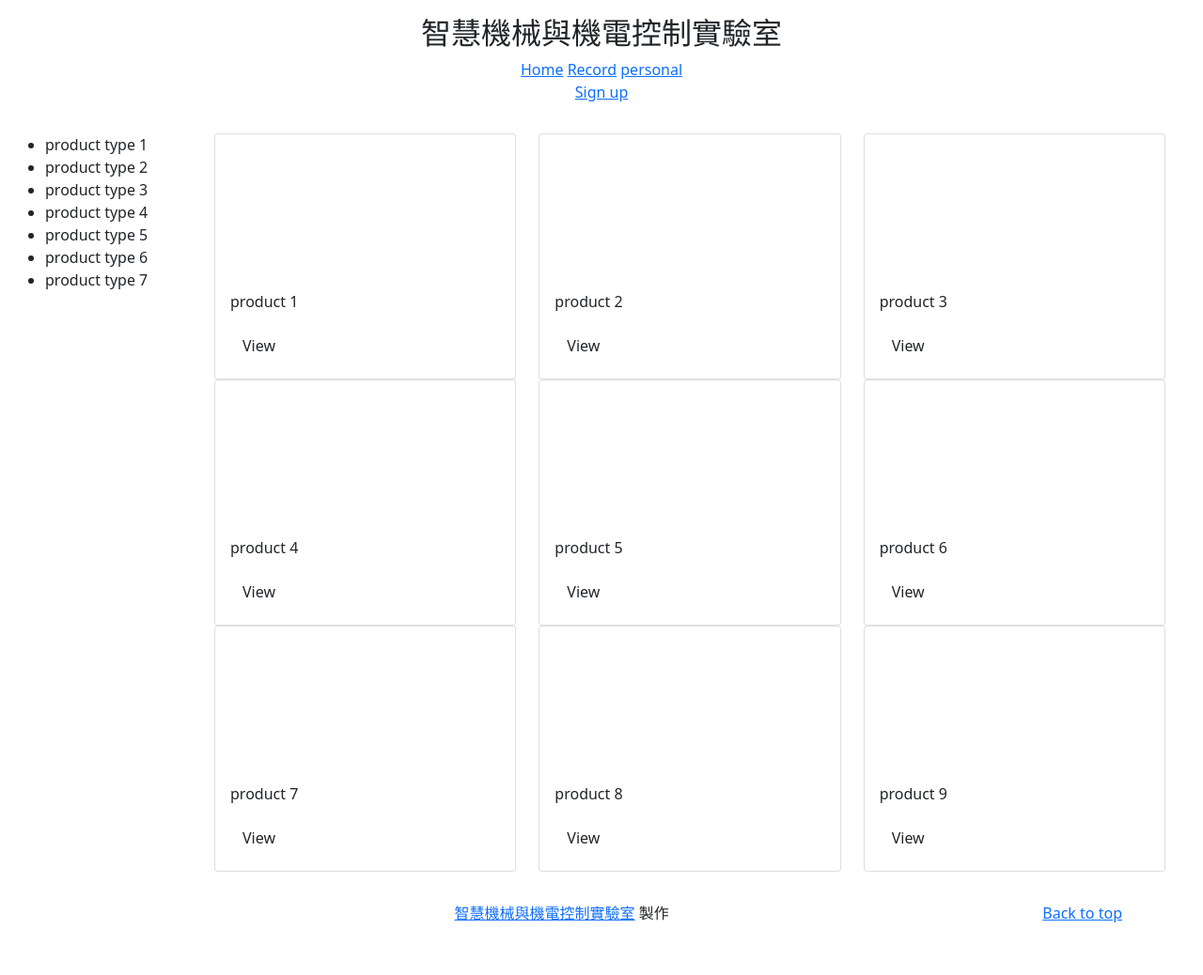
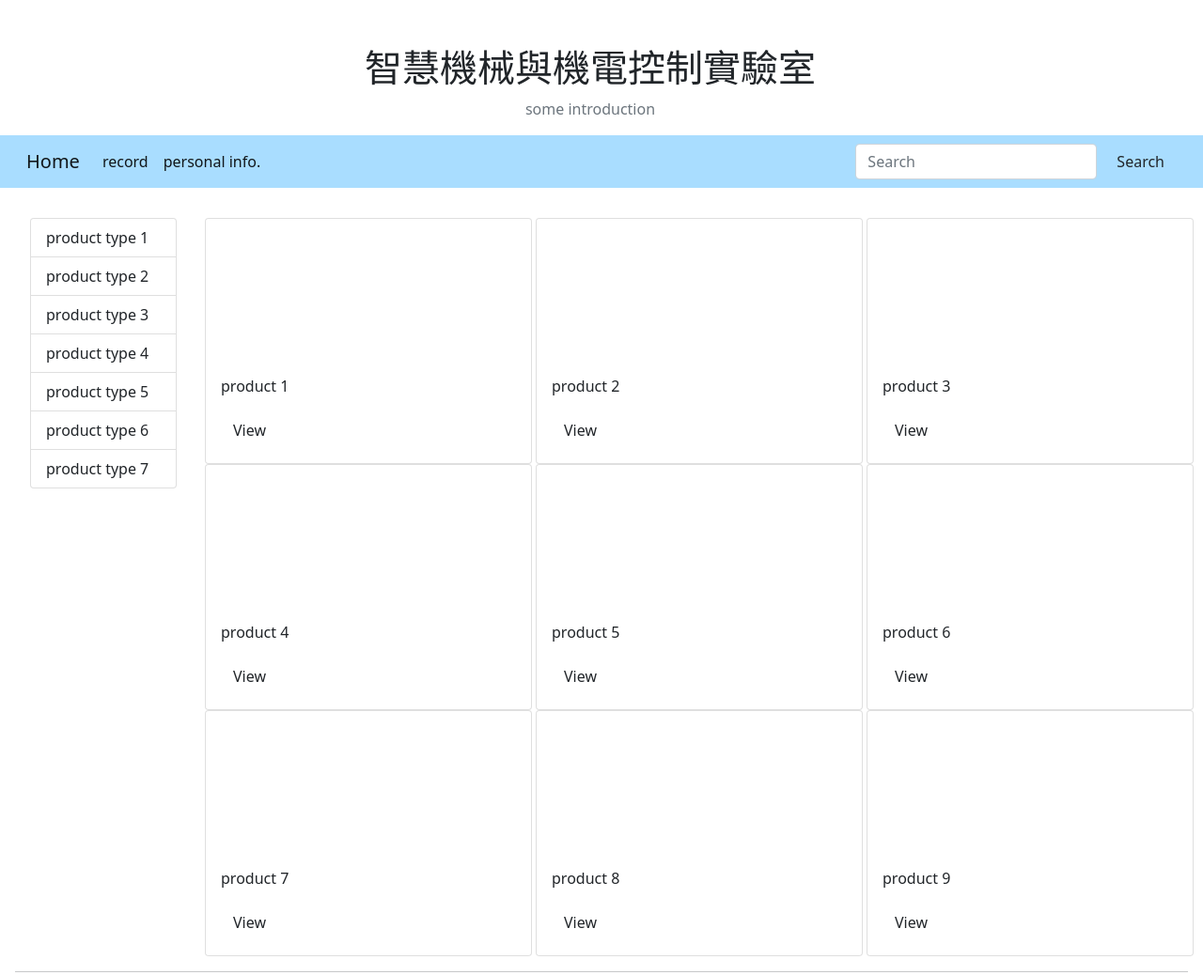
Before and after one commit to belegostian/front-edge-pages-on-mac, a plain HTML site: page index.html in a window 1280 px wide. Shown: the top 1038 px of the page at 94% size. Before the commit the page ends 1016 px from the top, so only its background shows below. Drawn offline with nearby package versions, Linux system fonts and the light colour scheme.

Commit message:
index.html v.1 done

```diff
--- a/CSS/all.css
+++ b/CSS/all.css
@@ -4,6 +4,9 @@
 body {
     font-family:-apple-system, BlinkMacSystemFont, "Microsoft JhengHei", "Segoe UI", Roboto, "Helvetica Neue", Arial, "Noto Sans", "Liberation Sans", sans-serif, "Apple Color Emoji", "Segoe UI Emoji", "Segoe UI Symbol";
 }
+navbar{
+    background-color: #a1d8ff;
+}
 /*layout*/
 /*layout*/
 /*layout*/
--- a/index.html
+++ b/index.html
@@ -5,7 +5,7 @@
     <meta http-equiv="X-UA-Compatible" content="IE=edge" />
     <meta name="viewport" content="width=device-width, initial-scale=1.0" />
     <title>智慧機械與機電控制實驗室</title>
-    <link href="css/all.css" rel="stylesheet" />
+    <link href="CSS/all.css" rel="stylesheet" />
     <link
       href="https://cdn.jsdelivr.net/npm/bootstrap@5.0.0-beta2/dist/css/bootstrap.min.css"
       rel="stylesheet"
@@ -15,35 +15,64 @@
   </head>
   <body>
     <main>
-      <header class="jumbotron jumbotron-fluid text-center p-3">
-        <!--https://getbootstrap.com/docs/5.0/examples/pricing/-->
-        <h2>智慧機械與機電控制實驗室</h2>
-        <nav>
-          <nav class="">
-            <a class="" href="#">Home</a>
-            <a class="" href="#">Record</a>
-            <a class="" href="#">personal</a>
-          </nav>
-          <a class="" href="#">Sign up</a>
+      <header class="jumbotron jumbotron-fluid">
+        <div class="container-fluid row pt-5">
+          <div class="col-6 mx-auto text-center">
+            <h1 class="">智慧機械與機電控制實驗室</h1>
+            <p class="text-muted">some introduction</p>
+          </div>
+        </div>
+        <nav
+          class="navbar navbar-expand navbar-light"
+          style="background-color: rgb(169, 221, 255)"
+        >
+          <div class="container-fluid mx-3">
+            <a class="navbar-brand" href="#">Home</a>
+            <div class="navbar-collapse">
+              <ul class="navbar-nav me-auto mb-0">
+                <li class="nav-item">
+                  <a class="nav-link active" aria-current="page" href="#"
+                    >record</a
+                  >
+                </li>
+                <li class="nav-item">
+                  <a class="nav-link active" aria-current="page" href="#"
+                    >personal info.</a
+                  >
+                </li>
+              </ul>
+              <form class="d-flex">
+                <input
+                  class="form-control me-2"
+                  type="search"
+                  placeholder="Search"
+                />
+                <button class="btn" type="submit">Search</button>
+              </form>
+            </div>
+          </div>
         </nav>
       </header>
+      <nav>
+        <nav class="navbar navbar-light"></nav>
+      </nav>
       <div class="container-fluid p-3">
         <div class="row">
-          <aside class="col-lg-2">
+          <aside class="col-2">
             <!--https://getbootstrap.com/docs/5.0/examples/dashboard/-->
             <div>
-              <ul>
-                <li>product type 1</li>
-                <li>product type 2</li>
-                <li>product type 3</li>
-                <li>product type 4</li>
-                <li>product type 5</li>
-                <li>product type 6</li>
-                <li>product type 7</li>
+              <ul class="list-group mx-3">
+                <li class="list-group-item">product type 1</li>
+                <li class="list-group-item">product type 2</li>
+                <li class="list-group-item">product type 3</li>
+                <li class="list-group-item">product type 4</li>
+                <li class="list-group-item">product type 5</li>
+                <li class="list-group-item">product type 6</li>
+                <li class="list-group-item">product type 7</li>
               </ul>
             </div>
           </aside>
-          <div id="content" div class="row col-lg-10">
+          <div id="content" div class="row col-10 gx-1">
             <!--https://getbootstrap.com/docs/5.0/examples/album/-->
             <div div class="col">
               <div class="card">
@@ -128,11 +157,10 @@
             </div>
           </div>
         </div>
+        <hr class="featurette-divider" />
       </div>
-
       <footer class="container p-3">
-        <p class="float-end"><a href="#">Back to top</a></p>
-        <p class="text-center"><a href="#">智慧機械與機電控制實驗室</a> 製作</p>
+        <p class="text-center"><a href="#">Back to top</a></p>
       </footer>
     </main>
     <script src="Js/jquery-3.5.1.min.js"></script>
```
Also changed, not shown: lay_out.html (+46 -14 lines), log_in.html (deleted), log_in_form.html (added).
